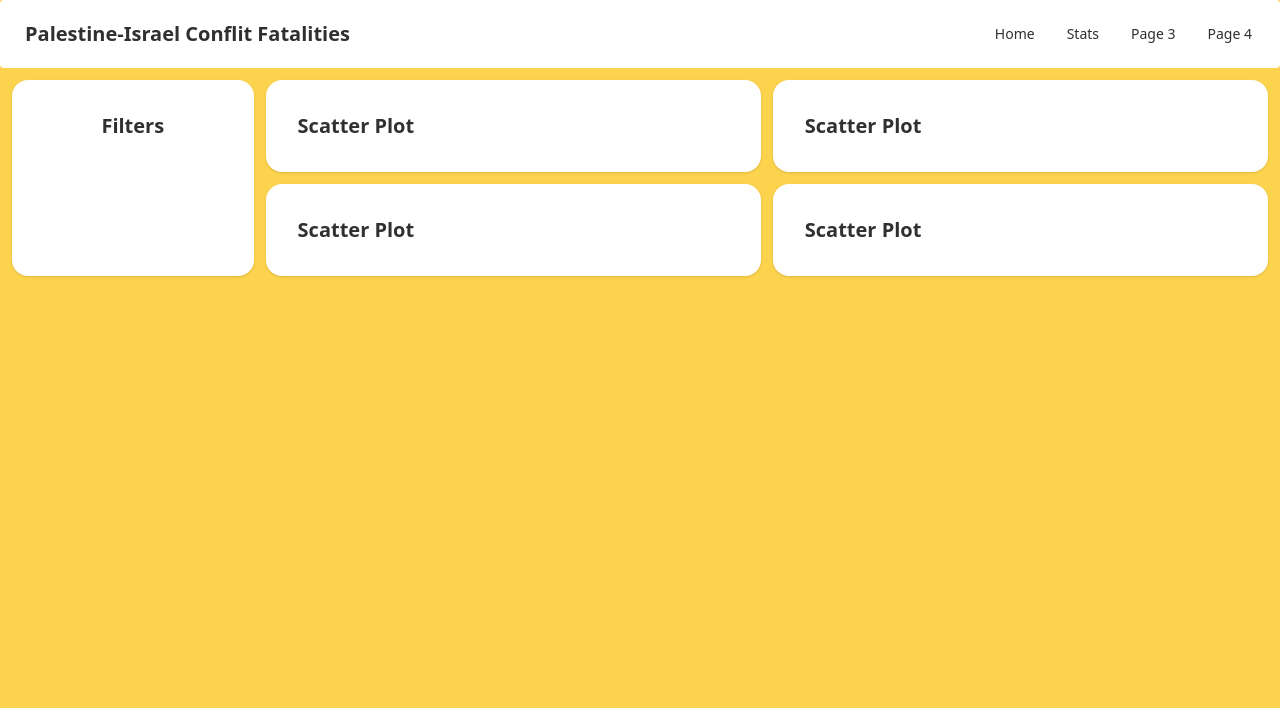
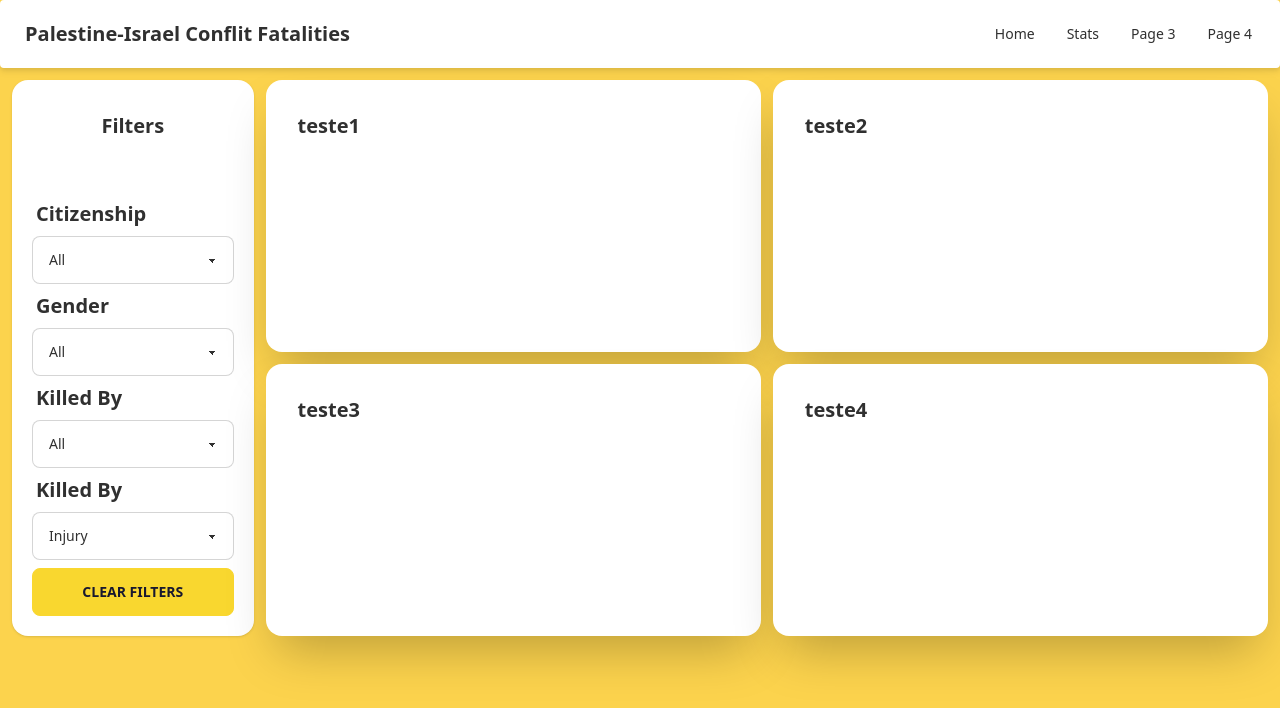
Before and after one commit to v1centebarros/mei-vi-p1, a React (Vite) app: page /home in a window 1280 px wide. Shown: the top 708 px of the page. Built offline with nearby package versions, Linux system fonts and the light colour scheme; no server answers.

Commit message:
Create home card component Add some shadows

```diff
--- /dev/null
+++ b/src/components/home/card/card.jsx
@@ -0,0 +1,8 @@
+export const Card = ({title, children}) => {
+  return <div className={"col-span-4 card bg-base-100 shadow-2xl"}>
+    <div className={"card-body"}>
+      <div className={"card-title"}>{title}</div>
+    </div>
+    {children}
+  </div>
+};
--- /dev/null
+++ b/src/components/home/card/index.js
@@ -0,0 +1 @@
+export * from "./card";
--- a/src/components/navbar/navbar.jsx
+++ b/src/components/navbar/navbar.jsx
@@ -1,7 +1,7 @@
 import {Link} from "react-router-dom";
 
 export const Navbar = (props) => {
-  return <div className="navbar bg-base-100 rounded">
+  return <div className="navbar bg-base-100 rounded drop-shadow-md">
     <div className={"flex-1"}>
       <a className="btn btn-ghost normal-case text-xl">Palestine-Israel Conflit Fatalities </a>
     </div>
--- a/src/pages/home/home.jsx
+++ b/src/pages/home/home.jsx
@@ -1,34 +1,79 @@
+import {useRef} from "react";
+import {Card} from "../../components/home/card/index.js";
+
 export const Home = (props) => {
+
+    const citizenshipRef = useRef()
+    const genderRef = useRef()
+    const killedByRef = useRef()
+    const injuryRef = useRef()
+
+    const clearFilters = () => {
+        citizenshipRef.current.value = "all"
+        genderRef.current.value = "all"
+        killedByRef.current.value = "all"
+        injuryRef.current.value = "all"
+    }
+
+
     return <div className={"grid grid-cols-10 gap-3 p-3"}>
         <div className={"col-span-2 row-span-2 card bg-base-100 shadow"}>
             <div className={"card-body"}>
                 <div className={"card-title mx-auto"}>Filters</div>
             </div>
-                {/*COMPONENT HERE*/}
+            <div className={"flex flex-col gap-2 m-5"}>
+                <div className="form-control">
+                    <label className="label">
+                        <span className="label-text font-bold text-xl">Citizenship</span>
+                    </label>
+                    <select className="select select-bordered" ref={citizenshipRef}>
+                        <option value={"all"}>All</option>
+                        <option value={"israeli"}>Israeli</option>
+                        <option value={"palestinian"}>Palestinian</option>
+                    </select>
+
+                    <label className="label">
+                        <span className="label-text font-bold text-xl">Gender</span>
+                    </label>
+                    <select className="select select-bordered" ref={genderRef}>
+                        <option value={"all"}>All</option>
+                        <option value={"male"}>Male</option>
+                        <option value={"female"}>Female</option>
+                    </select>
+
+
+                    <label className="label">
+                        <span className="label-text font-bold text-xl">Killed By</span>
+                    </label>
+                    <select className="select select-bordered" ref={killedByRef}>
+                        <option value={"all"}>All</option>
+                    </select>
+
+                    <label className="label">
+                        <span className="label-text font-bold text-xl">Killed By</span>
+                    </label>
+                    <select className="select select-bordered" ref={injuryRef}>
+                        <option value={"all"}>Injury</option>
+                    </select>
+                </div>
+
+                <button className={"btn btn-primary btn-block"}
+                    onClick={clearFilters}
+                >Clear Filters</button>
+            </div>
         </div>
-        <div className={"col-span-4 card bg-base-100 shadow"}>
-            <div className={"card-body"}>
-                <div className={"card-title"}>Scatter Plot</div>
-            </div>
-            {/*COMPONENT HERE*/}
-        </div>
-        <div className={"col-span-4 card bg-base-100 shadow"}>
-            <div className={"card-body"}>
-                <div className={"card-title"}>Scatter Plot</div>
-            </div>
-            {/*COMPONENT HERE*/}
-        </div>
-        <div className={"col-span-4 card bg-base-100 shadow"}>
-            <div className={"card-body"}>
-                <div className={"card-title"}>Scatter Plot</div>
-            </div>
-            {/*COMPONENT HERE*/}
-        </div>
-        <div className={"col-span-4 card bg-base-100 shadow"}>
-            <div className={"card-body"}>
-                <div className={"card-title"}>Scatter Plot</div>
-            </div>
-            {/*COMPONENT HERE*/}
-        </div>
+        <Card title={"teste1"}>
+            {/*PLOT HERE*/}
+        </Card>
+        <Card title={"teste2"}>
+            {/*PLOT HERE*/}
+        </Card>
+        <Card title={"teste3"}>
+            {/*PLOT HERE*/}
+        </Card>
+        <Card title={"teste4"}>
+            {/*PLOT HERE*/}
+        </Card>
+
     </div>
 };
```
